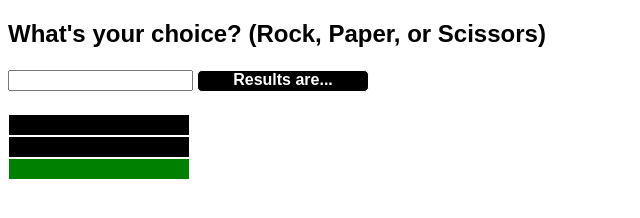
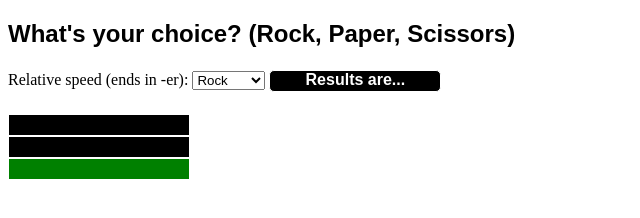
Before and after one commit to i-a-socci/rps, a plain HTML site: page index.html in a window 1280 px wide. Shown: the whole page, without its empty margins (0-640 px from the left). Drawn offline with nearby package versions, Linux system fonts and the light colour scheme.

Commit message:
dropdown

```diff
--- a/index.html
+++ b/index.html
@@ -48,10 +48,13 @@ form {
 </style>
 </head>
 <body>
-		<h2>What's your choice? (Rock, Paper, or Scissors)</h2>
-		<form name="checkListForm">
-			<input type="text,reset" name="checkListItem"/>
-		</form>
+		<h2>What's your choice? (Rock, Paper, Scissors)</h2>
+		<label for="option">Relative speed (ends in -er):</label>
+        <select id="option " name="rps" required>
+          <option value="rock">Rock</option>
+        <option value="paper">Paper</option>
+        <option value="scissors">Scissors</option>
+        </select>
 		<div id="button">Results are...</div>
 		<br/>
 		<div class="list" style="opacity: 0"></div>
```
